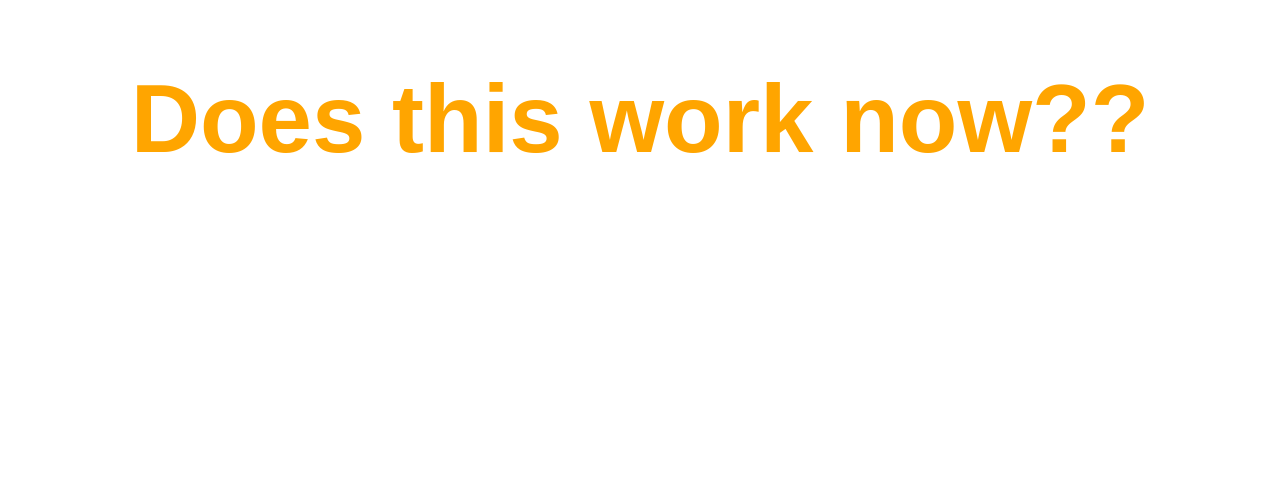
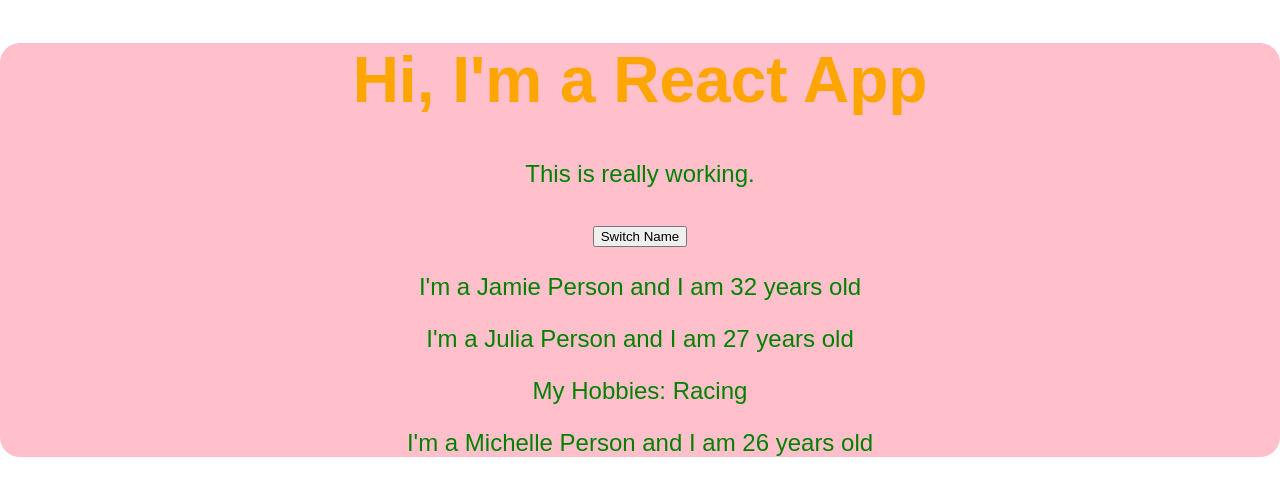
Before and after one commit to jamiev03/React-Playground, a React (Create React App) app in the folder react-complete-guide/: page / in a window 1280 px wide. Shown: the top 496 px of the page. Built offline with nearby package versions, Linux system fonts and the light colour scheme.

Commit message:
components and props, adding information dyamically

```diff
--- a/react-complete-guide/src/App.css
+++ b/react-complete-guide/src/App.css
@@ -1,5 +1,12 @@
 .App {
   text-align: center;
   color: orange;
-  font-size: 3rem;
+  font-size: 2rem;
+  background-color: pink;
+  border-radius: 20px;
 }
+
+p {
+  font-size: 1.5rem;
+  color: green;
+}
--- a/react-complete-guide/src/App.js
+++ b/react-complete-guide/src/App.js
@@ -1,14 +1,29 @@
 import React, { Component } from 'react';
 import './App.css';
+import Person from './Person/Person';
 
 class App extends Component {
+  state = {
+    persons: [
+      { name: 'Jamie', age: 32},
+      { name: 'Julia', age: 27},
+      { name: 'Michelle', age: 26}
+    ]
+  }
+
   render() {
-    // return (
-    //   <div className="App">
-    //     <h1>Hi, I'm a React App</h1>
-    //   </div>
-    // );
-    return React.createElement('div', {className: 'App'}, React.createElement('h1', null,'Does this work now??'))
+    return (
+      <div className="App">
+        <h1>Hi, I'm a React App</h1>
+        <p>This is really working.</p>
+        <button>Switch Name</button>
+        <Person name={this.state.persons[0].name} age={this.state.persons[0].age} />
+        <Person name={this.state.persons[1].name} age={this.state.persons[1].age} >My Hobbies: Racing</Person>
+        <Person name={this.state.persons[2].name} age={this.state.persons[2].age}/>
+      </div>
+    );
+    //Note this code below is what is actually run. Above looks like HTML but it is rendered into the code below. JSX.
+    // return React.createElement('div', {className: 'App'}, React.createElement('h1', null,'Does this work now??'))
   }
 }
 
--- /dev/null
+++ b/react-complete-guide/src/Person/Person.js
@@ -0,0 +1,17 @@
+//Creating components- in its simplest form is just a function that returns some JSX(html).
+
+//we need to import React
+import React from 'react';
+
+const person = (props) => {
+return (
+    <div>
+        <p>I'm a {props.name} Person and I am {props.age} years old</p>
+        <p>{props.children}</p>
+    </div>
+
+
+)
+};
+
+export default person;
```
